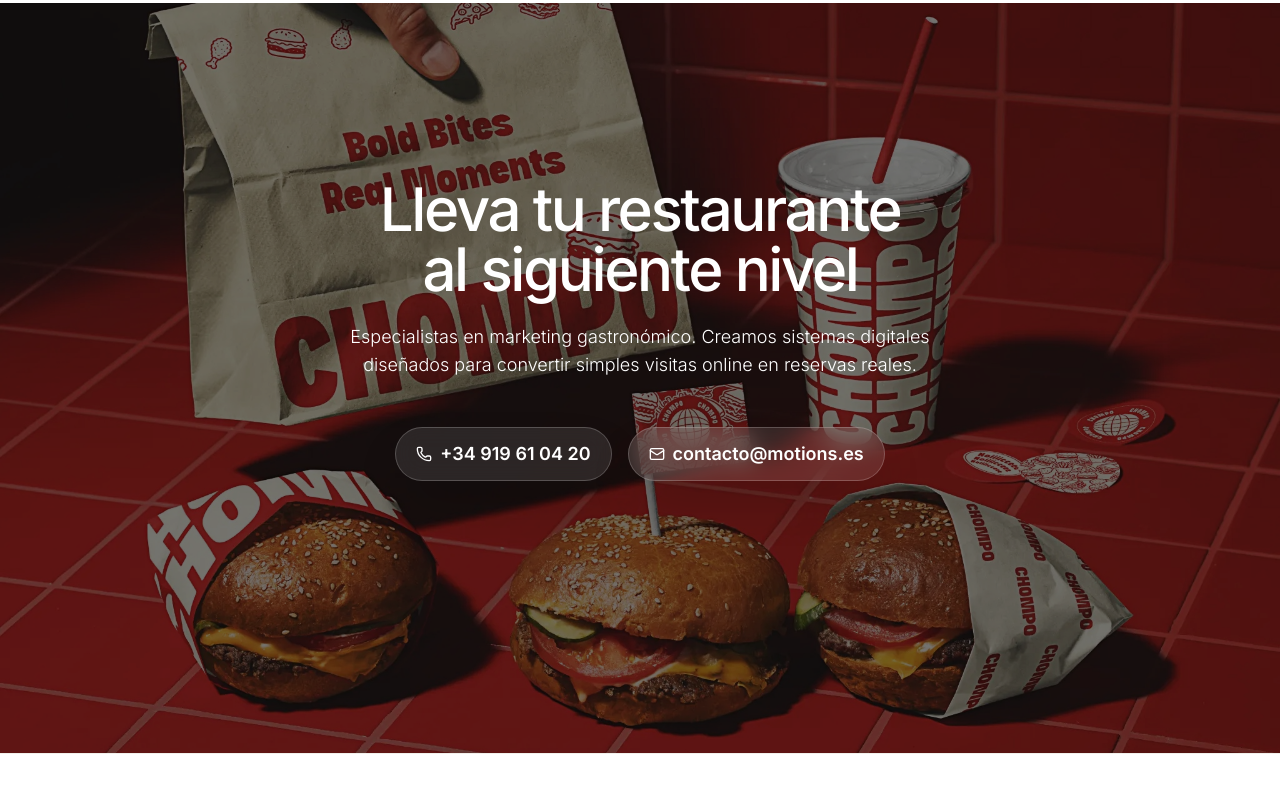
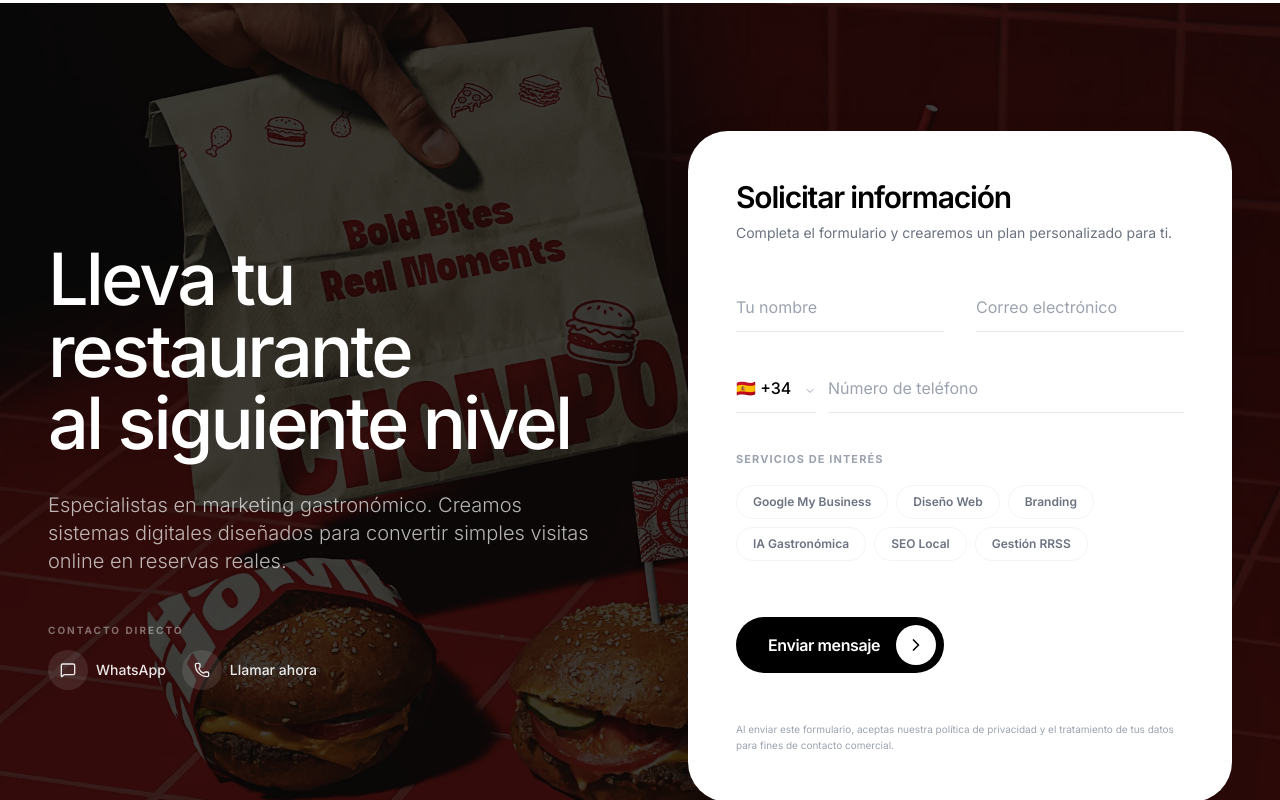
Before and after one commit to motionsmanagement/Motions, a React (Vite) app: page / in a window 1280 px wide. Shown: the part 5360-6160 px from the top of the page. Built offline with nearby package versions, Linux system fonts and the light colour scheme.

Commit message:
feat: rediseño total de la sección FinalCTA con formulario premium y selector de servicios

```diff
--- a/components/FinalCTA.tsx
+++ b/components/FinalCTA.tsx
@@ -1,9 +1,28 @@
-import React from 'react';
-import { Phone, MessageSquare, Mail } from 'lucide-react';
+import React, { useState } from 'react';
+import { Phone, MessageSquare, Mail, ChevronRight, Globe, Check } from 'lucide-react';
 
 const FinalCTA: React.FC = () => {
   const [visible, setVisible] = React.useState(false);
+  const [selectedServices, setSelectedServices] = useState<string[]>([]);
+  const [countryCode, setCountryCode] = useState('+34');
   const ref = React.useRef<HTMLDivElement>(null);
+
+  const services = [
+    "Google My Business",
+    "Diseño Web",
+    "Branding",
+    "IA Gastronómica",
+    "SEO Local",
+    "Gestión RRSS"
+  ];
+
+  const toggleService = (service: string) => {
+    setSelectedServices(prev =>
+      prev.includes(service)
+        ? prev.filter(s => s !== service)
+        : [...prev, service]
+    );
+  };
 
   React.useEffect(() => {
     const observer = new IntersectionObserver(
@@ -14,57 +33,152 @@ const FinalCTA: React.FC = () => {
     return () => observer.disconnect();
   }, []);
 
+  const handleSubmit = (e: React.FormEvent) => {
+    e.preventDefault();
+    // Simulate sending to contacto@motions.es
+    alert("Solicitud enviada a contacto@motions.es. Nos pondremos en contacto pronto.");
+  };
+
   return (
-    <section id="contact" ref={ref} className="relative py-44 px-6 md:px-12 overflow-hidden flex flex-col items-center text-center font-['Inter']">
-      {/* Background Image */}
+    <section id="contact" ref={ref} className="relative py-24 md:py-32 px-6 md:px-12 overflow-hidden flex flex-col items-center font-['Inter']">
+      {/* Background Image with Darker Overlay for Contrast */}
       <div className="absolute inset-0 z-0">
         <img
           src="/Adbanner.jpg"
           alt="Final CTA background"
-          className="w-full h-full object-cover brightness-[0.65]"
+          className="w-full h-full object-cover brightness-[0.4]"
           loading="lazy"
         />
-        <div className="absolute inset-0 bg-black/30"></div>
+        <div className="absolute inset-0 bg-black/40"></div>
       </div>
 
-      <div className={`relative z-10 max-w-4xl w-full transition-all duration-700 ease-out transform ${visible ? 'opacity-100 translate-y-0' : 'opacity-0 translate-y-8'}`}>
-        {/* Smaller 2-line title */}
-        <h2 className="text-3xl sm:text-4xl md:text-6xl text-white mb-6 leading-[1.15] font-medium tracking-tight">
-          Lleva tu restaurante<br />
-          al siguiente nivel
-        </h2>
+      <div className={`relative z-10 max-w-7xl w-full grid grid-cols-1 lg:grid-cols-2 gap-16 lg:gap-24 items-center transition-all duration-1000 ease-out transform ${visible ? 'opacity-100 translate-y-0' : 'opacity-0 translate-y-8'}`}>
 
-        <p className="text-white text-base md:text-lg mb-12 max-w-2xl mx-auto leading-relaxed font-light">
-          Especialistas en marketing gastronómico. Creamos sistemas digitales<br className="hidden md:block" />
-          diseñados para convertir simples visitas online en reservas reales.
-        </p>
+        {/* Left Side: Text & Quick Links */}
+        <div className="text-white">
+          <h2 className="text-4xl md:text-7xl font-medium tracking-tight leading-[1.05] mb-8">
+            Lleva tu restaurante<br />
+            al siguiente nivel
+          </h2>
+          <p className="text-lg md:text-xl text-white/70 max-w-xl leading-relaxed font-light mb-12">
+            Especialistas en marketing gastronómico. Creamos sistemas digitales diseñados para convertir simples visitas online en reservas reales.
+          </p>
 
-        <div className="flex flex-col md:flex-row items-center justify-center gap-4 mb-24 w-full">
-          <a
-            href="tel:+34919610420"
-            className="flex items-center gap-2 px-5 py-3 rounded-full bg-white/10 backdrop-blur-md border border-white/20 text-white text-sm sm:text-lg font-semibold hover:bg-white/20 transition-all hover:scale-105 active:scale-95 shadow-2xl group w-full md:w-auto justify-center"
-          >
-            <Phone className="w-4 h-4 group-hover:rotate-12 transition-transform" />
-            <span className="md:hidden">Llámanos</span>
-            <span className="hidden md:block">+34 919 61 04 20</span>
-          </a>
+          <div className="flex flex-col sm:flex-row items-start sm:items-center gap-6 mt-auto">
+            <div className="flex flex-col">
+              <span className="text-[10px] uppercase tracking-[0.2em] text-white/40 font-bold mb-3">Contacto Directo</span>
+              <div className="flex items-center gap-4">
+                <a href="https://wa.me/34919610420" className="flex items-center gap-2 text-white/90 hover:text-white transition-colors group">
+                  <div className="w-10 h-10 rounded-full bg-white/10 flex items-center justify-center group-hover:bg-white/20 transition-all">
+                    <MessageSquare className="w-4 h-4" />
+                  </div>
+                  <span className="text-sm font-medium">WhatsApp</span>
+                </a>
+                <a href="tel:+34919610420" className="flex items-center gap-2 text-white/90 hover:text-white transition-colors group">
+                  <div className="w-10 h-10 rounded-full bg-white/10 flex items-center justify-center group-hover:bg-white/20 transition-all">
+                    <Phone className="w-4 h-4" />
+                  </div>
+                  <span className="text-sm font-medium">Llamar ahora</span>
+                </a>
+              </div>
+            </div>
+          </div>
+        </div>
 
-          <a
-            href="https://wa.me/34919610420"
-            className="md:hidden flex items-center gap-2 px-5 py-3 rounded-full bg-white/10 backdrop-blur-md border border-white/20 text-white text-sm sm:text-lg font-semibold hover:bg-white/20 transition-all hover:scale-105 active:scale-95 shadow-2xl group w-full justify-center"
-          >
-            <MessageSquare className="w-4 h-4 group-hover:-translate-y-0.5 transition-transform" />
-            Mensaje
-          </a>
+        {/* Right Side: Contact Form Card */}
+        <div className="bg-white rounded-[2.5rem] p-8 md:p-12 shadow-[0_32px_64px_-16px_rgba(0,0,0,0.3)] relative overflow-hidden">
+          <div className="relative z-10">
+            <h3 className="text-2xl md:text-3xl text-black font-semibold mb-2 tracking-tight">Solicitar información</h3>
+            <p className="text-gray-500 text-sm mb-10">Completa el formulario y crearemos un plan personalizado para ti.</p>
 
-          <a
-            href="mailto:contacto@motions.es"
-            className="hidden md:flex items-center gap-2 px-5 py-3 rounded-full bg-white/10 backdrop-blur-md border border-white/20 text-white text-sm sm:text-lg font-semibold hover:bg-white/20 transition-all hover:scale-105 active:scale-95 shadow-2xl group w-auto justify-center"
-          >
-            <Mail className="w-4 h-4 group-hover:scale-110 transition-transform" />
-            contacto@motions.es
-          </a>
+            <form onSubmit={handleSubmit} className="space-y-8">
+              <div className="grid grid-cols-1 md:grid-cols-2 gap-8">
+                <div className="relative">
+                  <input
+                    type="text"
+                    placeholder="Tu nombre"
+                    className="w-full bg-transparent border-b border-gray-200 py-3 text-black placeholder:text-gray-400 focus:outline-none focus:border-black transition-colors"
+                    required
+                  />
+                </div>
+                <div className="relative">
+                  <input
+                    type="email"
+                    placeholder="Correo electrónico"
+                    className="w-full bg-transparent border-b border-gray-200 py-3 text-black placeholder:text-gray-400 focus:outline-none focus:border-black transition-colors"
+                    required
+                  />
+                </div>
+              </div>
+
+              <div className="relative flex gap-3 items-end">
+                <div className="relative group">
+                  <select
+                    value={countryCode}
+                    onChange={(e) => setCountryCode(e.target.value)}
+                    className="appearance-none bg-transparent border-b border-gray-200 py-3 pr-6 text-black font-medium focus:outline-none focus:border-black cursor-pointer transition-colors"
+                  >
+                    <option value="+34">🇪🇸 +34</option>
+                    <option value="+1">🇺🇸 +1</option>
+                    <option value="+44">🇬🇧 +44</option>
+                    <option value="+33">🇫🇷 +33</option>
+                    <option value="+49">🇩🇪 +49</option>
+                    <option value="+39">🇮🇹 +39</option>
+                    <option value="+52">🇲🇽 +52</option>
+                  </select>
+                  <div className="absolute right-0 bottom-4 pointer-events-none text-gray-400">
+                    <ChevronRight className="w-3 h-3 rotate-90" />
+                  </div>
+                </div>
+                <input
+                  type="tel"
+                  placeholder="Número de teléfono"
+                  className="flex-1 bg-transparent border-b border-gray-200 py-3 text-black placeholder:text-gray-400 focus:outline-none focus:border-black transition-colors"
+                  required
+                />
+              </div>
+
+              {/* Service Selection Pills */}
+              <div className="space-y-4">
+                <label className="text-[11px] font-bold text-gray-400 uppercase tracking-widest">Servicios de interés</label>
+                <div className="flex flex-wrap gap-2">
+                  {services.map((service) => (
+                    <button
+                      key={service}
+                      type="button"
+                      onClick={() => toggleService(service)}
+                      className={`px-4 py-2 rounded-full text-xs font-semibold border transition-all duration-300 flex items-center gap-2 ${
+                        selectedServices.includes(service)
+                          ? "bg-black border-black text-white shadow-lg scale-95"
+                          : "bg-white border-gray-100 text-gray-500 hover:border-gray-300"
+                      }`}
+                    >
+                      {selectedServices.includes(service) && <Check className="w-3 h-3" />}
+                      {service}
+                    </button>
+                  ))}
+                </div>
+              </div>
+
+              <div className="pt-6">
+                <button
+                  type="submit"
+                  className="bg-black text-white rounded-full pl-8 pr-2 py-2 flex items-center justify-between gap-4 group hover:bg-neutral-800 transition-all hover:scale-[1.02] active:scale-95 w-full md:w-auto"
+                >
+                  <span className="font-semibold tracking-tight">Enviar mensaje</span>
+                  <div className="w-10 h-10 rounded-full bg-white flex items-center justify-center text-black">
+                    <ChevronRight className="w-5 h-5 group-hover:translate-x-0.5 transition-transform" />
+                  </div>
+                </button>
+              </div>
+
+              <p className="text-[10px] text-gray-400 leading-relaxed pt-4">
+                Al enviar este formulario, aceptas nuestra política de privacidad y el tratamiento de tus datos para fines de contacto comercial.
+              </p>
+            </form>
+          </div>
         </div>
+
       </div>
     </section>
   );
```
